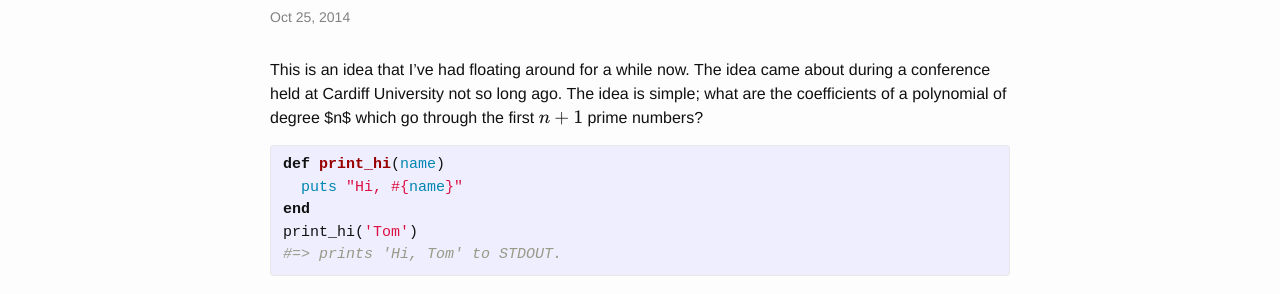
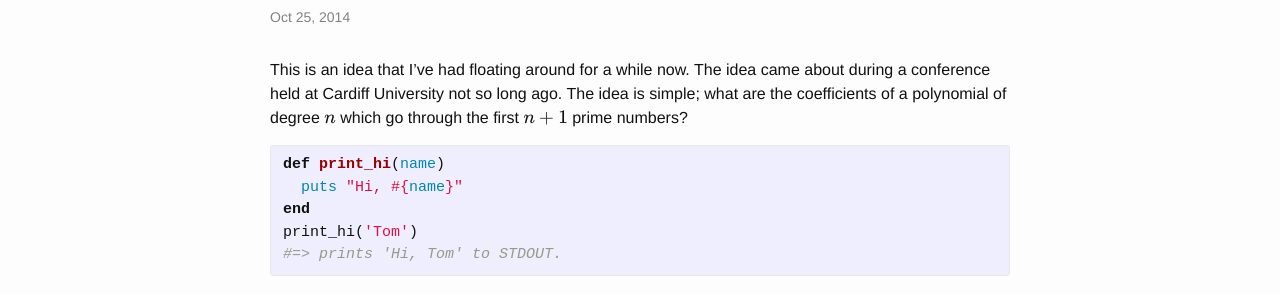
Before and after one commit to JamesEvans2014/JamesEvans2014.github.io, a Jekyll site: the page built from _posts/2014-10-25-Stirling-Matrices.md, in a window 1280 px wide. Shown: the part 142-436 px from the top of the page. Built offline with Jekyll 4.4.1, drawn with Linux system fonts in a browser that asks for light colours; formulas are drawn with MathJax 3.

```diff
--- a/_posts/2014-10-25-Stirling-Matrices.md
+++ b/_posts/2014-10-25-Stirling-Matrices.md
@@ -5,7 +5,7 @@ date      :   2014-10-25 15:47:43
 categories: Stirling Numbers Matrices
 ---
 This is an idea that I've had floating around for a while now. The idea came about during a conference held at Cardiff University
-not so long ago. The idea is simple; what are the coefficients of a polynomial of degree $n$ which go through the first \\(n+1\\) prime numbers?
+not so long ago. The idea is simple; what are the coefficients of a polynomial of degree \\(n\\) which go through the first \\(n+1\\) prime numbers?
 
 
 {% highlight ruby %}
```
